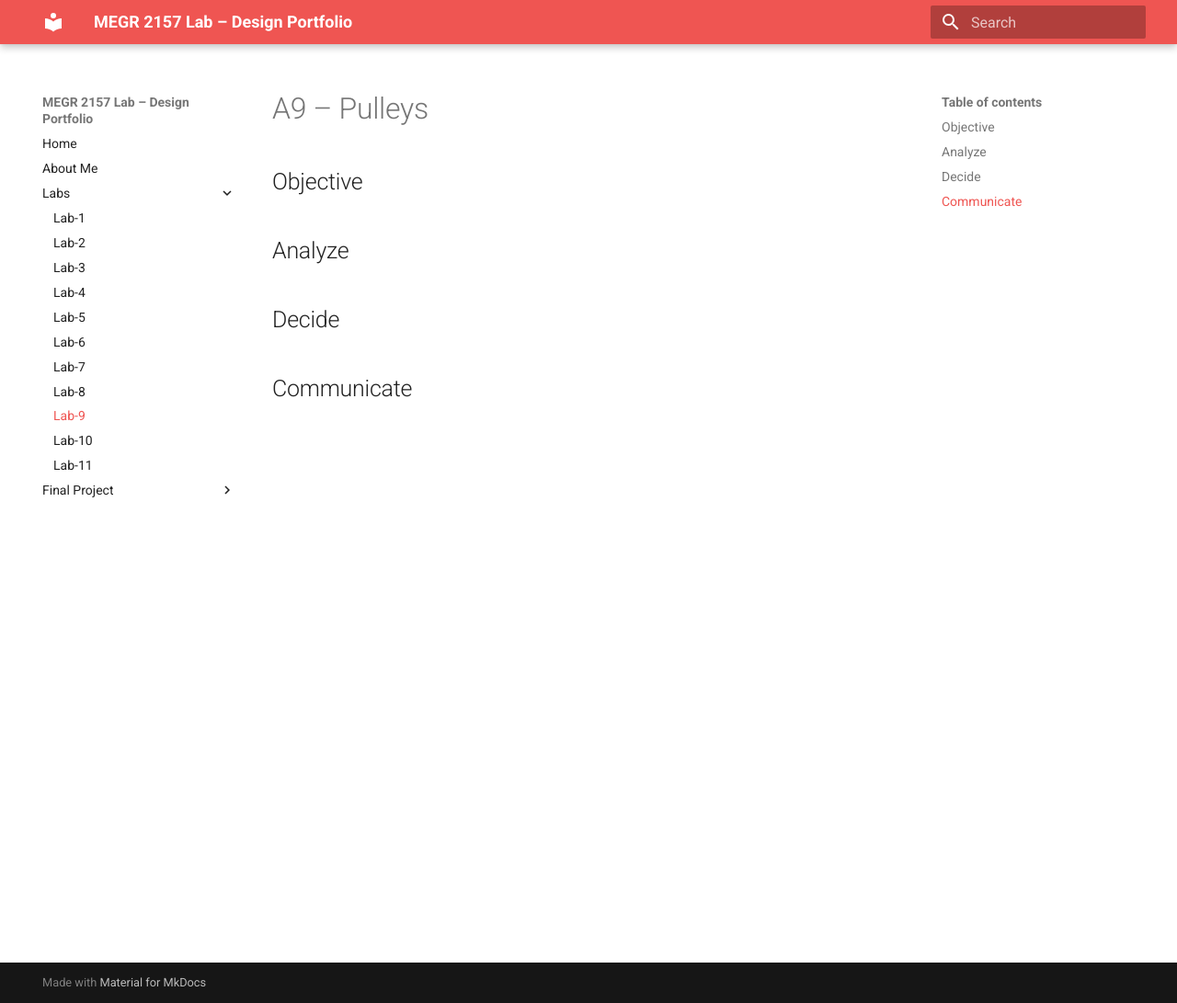
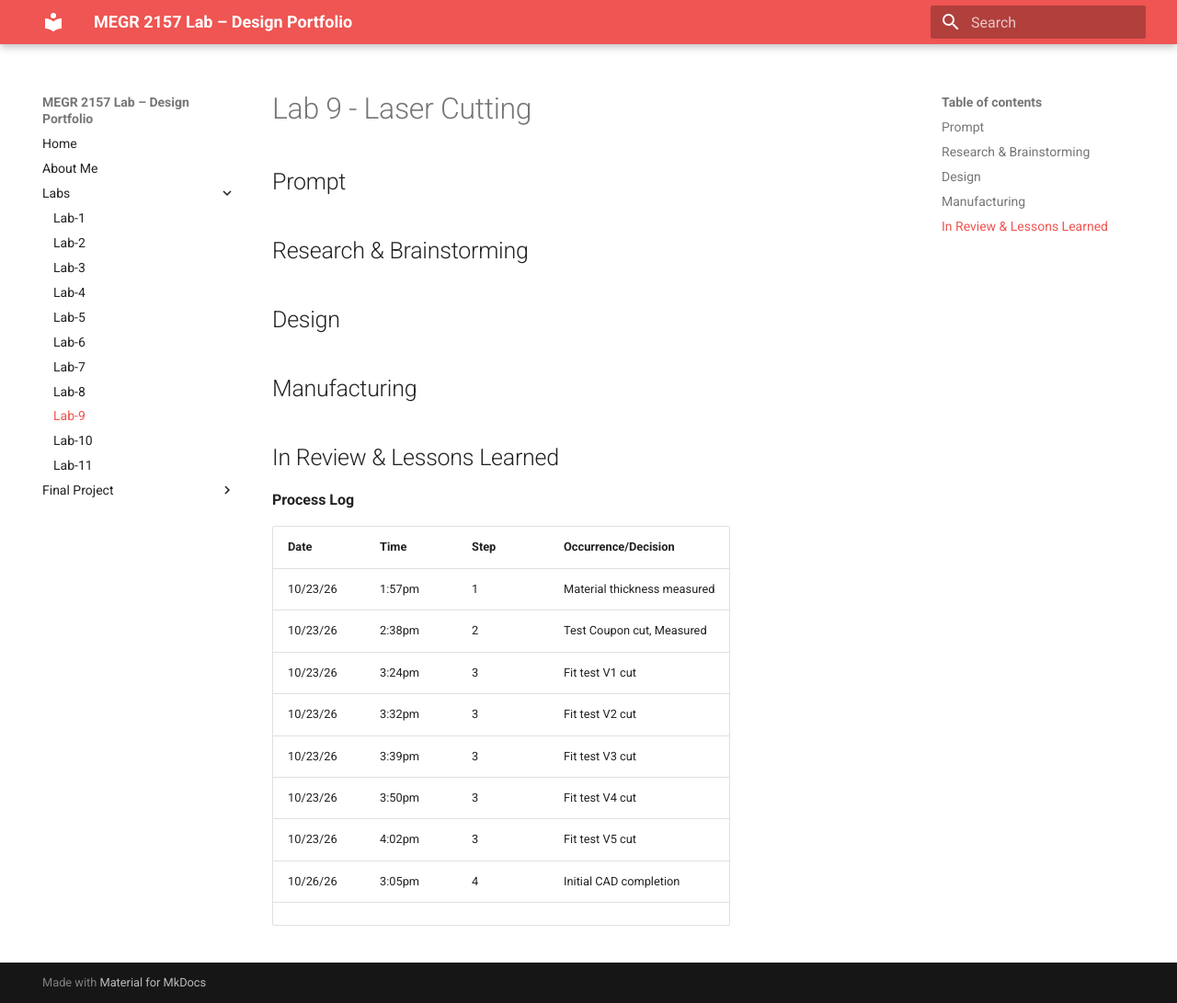
Before and after one commit to TropicalFury/megr2157_3dlab_portfolio, an MkDocs documentation site: the page built from docs/Labs/L09/index.md, in a window 1280 px wide and 1091 px high. Shown: the whole window at 92% size. Built offline with MkDocs 1.6.1 and Material for MkDocs 9.7.7, drawn with Linux system fonts in a browser that asks for light colours.

Commit message:
Revise Lab 9 documentation structure and content

```diff
--- a/docs/Labs/L09/index.md
+++ b/docs/Labs/L09/index.md
@@ -1,12 +1,29 @@
-# A9 – Pulleys
+# Lab 9 - Laser Cutting
 
-## Objective
+## Prompt
 
 
-## Analyze
+## Research & Brainstorming
 
 
-## Decide
+## Design
 
 
-## Communicate
+## Manufacturing
+
+
+## In Review & Lessons Learned
+
+**Process Log**
+
+| Date | Time | Step | Occurrence/Decision |
+| ----| ----- | ----| --------------------- |
+| 10/23/26 | 1:57pm | 1 | Material thickness measured |
+| 10/23/26 | 2:38pm | 2 | Test Coupon cut, Measured |
+| 10/23/26 | 3:24pm | 3 | Fit test V1 cut |
+| 10/23/26 | 3:32pm | 3 | Fit test V2 cut |
+| 10/23/26 | 3:39pm | 3 | Fit test V3 cut |
+| 10/23/26 | 3:50pm | 3 | Fit test V4 cut |
+| 10/23/26 | 4:02pm | 3 | Fit test V5 cut |
+| 10/26/26 | 3:05pm | 4 | Initial CAD completion |
+|
```
